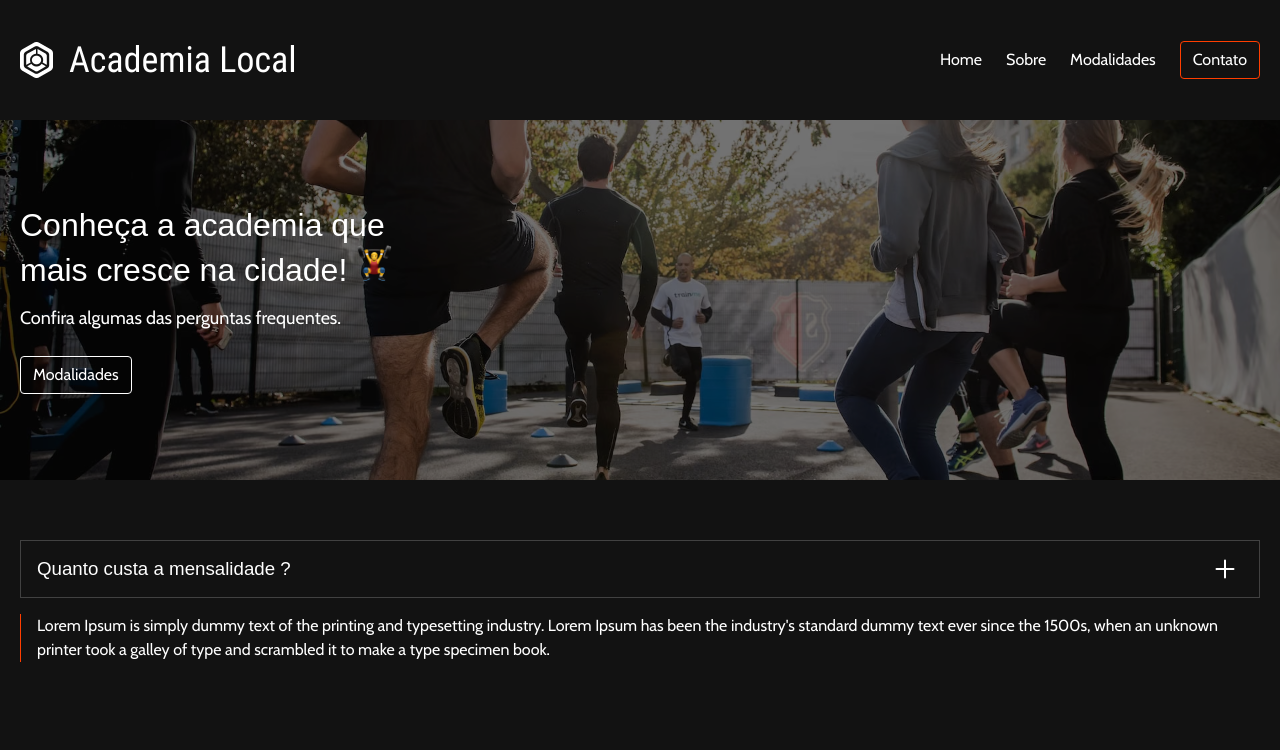
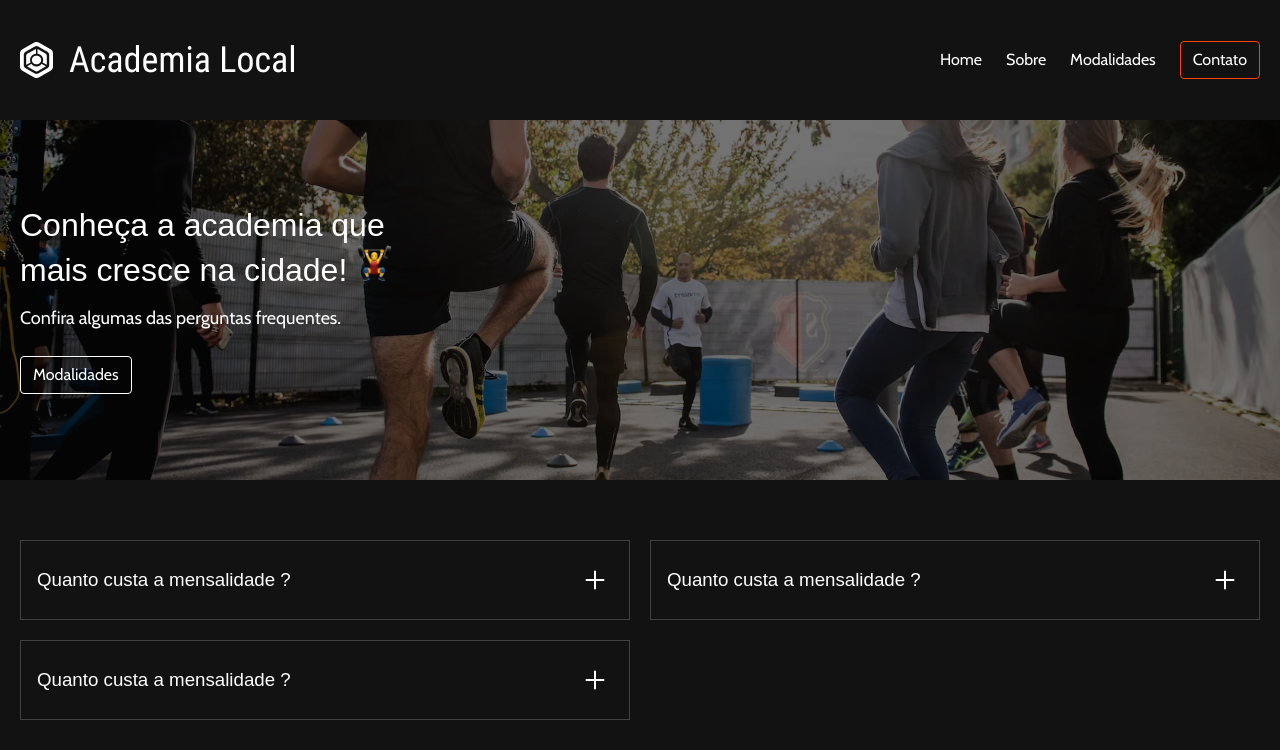
Before and after one commit to trevvos/gym, a SvelteKit app: page /sobre in a window 1280 px wide. Shown: the top 750 px of the page. Built offline with nearby package versions, Linux system fonts and the light colour scheme.

Commit message:
funcionalidade: componente para perguntas e respostas

```diff
--- a/src/lib/Info.svelte
+++ b/src/lib/Info.svelte
@@ -1,35 +1,49 @@
 <script>
+// @ts-nocheck
+
 	import IconPlus from "./assets/IconPlus.svelte";
 
     export let question;
     export let answer;
 
+    let active;
+
+    let handleActive = () => {
+        active = !active
+    }
+
+    $: console.log(active)
 </script>
 
-<div class="info">
+<div class="info" role="button" on:click={handleActive} on:keydown={handleActive} tabindex="0">
     <div class="question">
         <h3>{question}</h3>
         <IconPlus />
     </div>
+    {#if active}
     <div class="answer">
         <p>{answer}</p>
     </div>
+    {/if}
 </div>
 
 <style>
-    .question{
+    .question {
         display: flex;
         align-items: center;
         border: 1px solid var(--subtle);
         padding: 17px 16px;
+        height: 80px;
     }
     .question :global(svg){
         margin-left: auto;
         margin-right: 8px;
+        flex-shrink: 0;
     }
     .answer {
         padding: 0 16px;
         border-left: 1px solid var(--feat);
         margin-top: 16px;
+        margin-bottom: 16px;
     }
 </style>
--- a/src/routes/sobre/+page.svelte
+++ b/src/routes/sobre/+page.svelte
@@ -22,6 +22,22 @@
             the 1500s, when an unknown printer took a galley of type and scrambled it to make
             a type specimen book."
         />
+
+        <Info
+            question="Quanto custa a mensalidade ?"
+            answer="Lorem Ipsum is simply dummy text of the printing and typesetting
+            industry. Lorem Ipsum has been the industry's standard dummy text ever since
+            the 1500s, when an unknown printer took a galley of type and scrambled it to make
+            a type specimen book."
+        />
+
+        <Info
+            question="Quanto custa a mensalidade ?"
+            answer="Lorem Ipsum is simply dummy text of the printing and typesetting
+            industry. Lorem Ipsum has been the industry's standard dummy text ever since
+            the 1500s, when an unknown printer took a galley of type and scrambled it to make
+            a type specimen book."
+        />
     </div>
 </section>
 
@@ -29,4 +45,9 @@
     .faq {
         margin-top: 60px;
     }
+    .faq__wrapper {
+        display: grid;
+        grid-template-columns: 1fr 1fr;
+        gap: 20px;
+    }
 </style>
```
